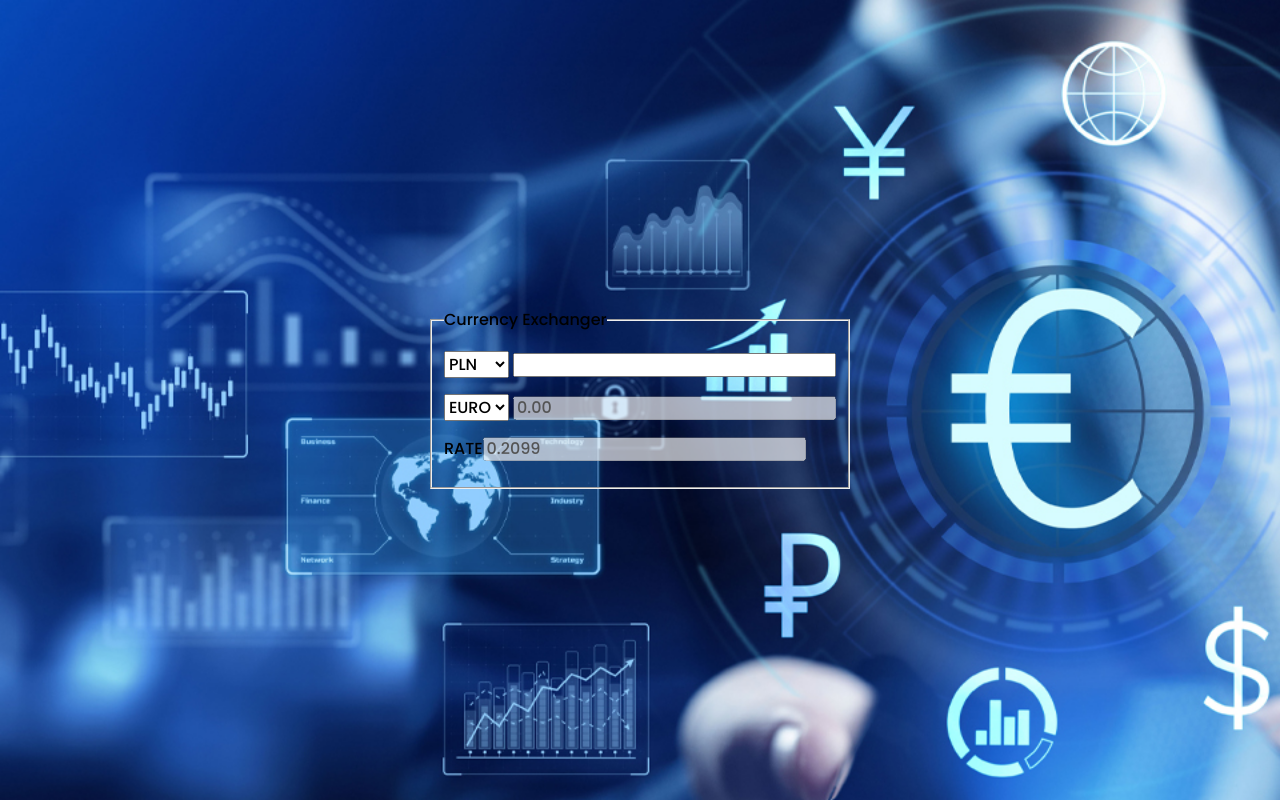
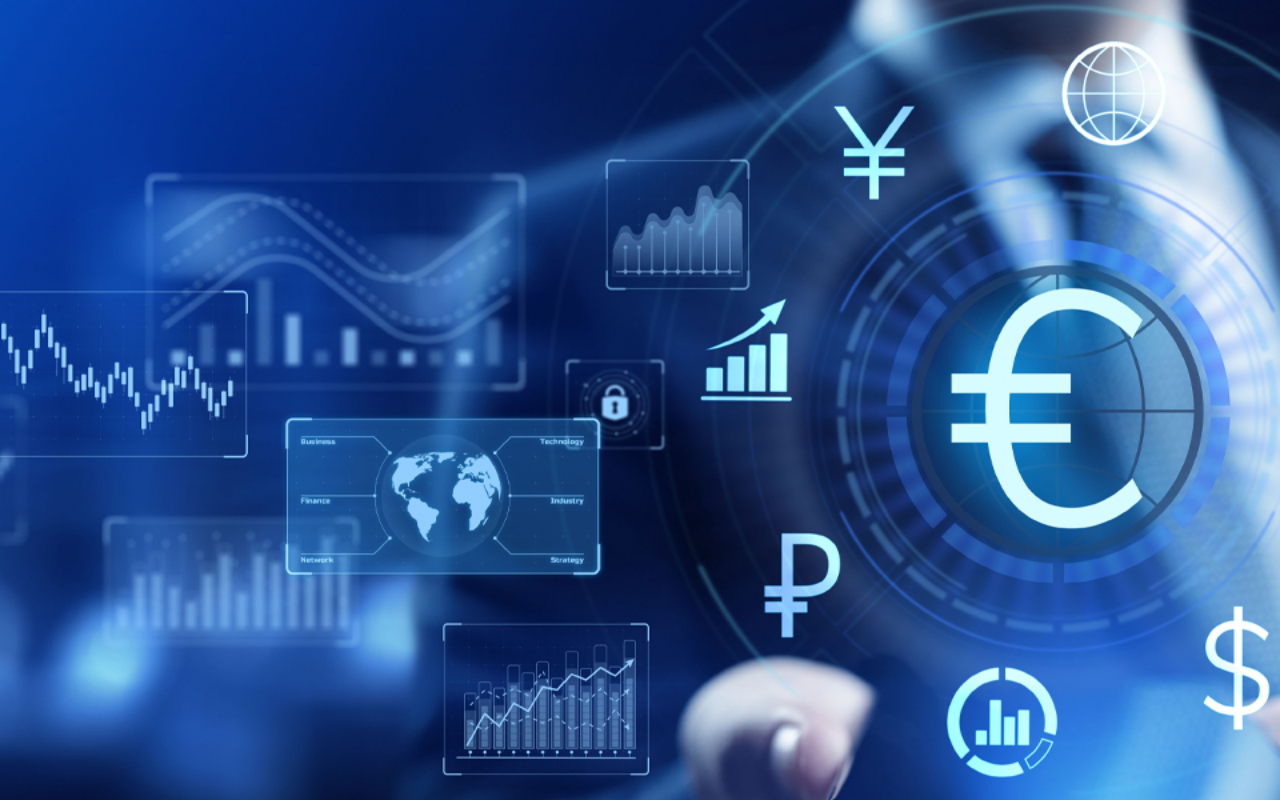
Before and after one commit to PaweLeszczynsky/Currency-Exchanger-React, a React (Create React App) app: page / in a window 1280 px wide. Built offline with nearby package versions, Linux system fonts and the light colour scheme.

Commit message:
added Form component, currencies array of objects

```diff
--- a/src/App.js
+++ b/src/App.js
@@ -1,10 +1,19 @@
 import Container from "./Container";
 import Paragraph from "./Paragraph";
+import Form from "./Form";
+import { useState } from "react";
 function App() {
+  const allCurrencies = [
+    { id: 1, name: "PLN", value: 1 },
+    { id: 2, name: "EURO", value: 0.2099 },
+    { id: 3, name: "USD", value: 0.2194 },
+    { id: 4, name: "CHF", value: 0.2131 },
+    { id: 5, name: "GBP", value: 0.1789 },
+  ];
+  const [currencies, setCurrencies] = useState();
   return (
     <Container>
-      <form className="exchangerForm">
-        <fieldset className="exchangerForm__fieldset">
+      <Form>
           <legend className="exchangerForm__legend">Currency Exchanger</legend>
           <Paragraph>
 
@@ -36,8 +45,7 @@ function App() {
           </Paragraph>
           <div className="exchangerForm__summaryExchange">
           </div>
-        </fieldset>
-      </form>
+      </Form>
     </Container>
   );
 }
```
